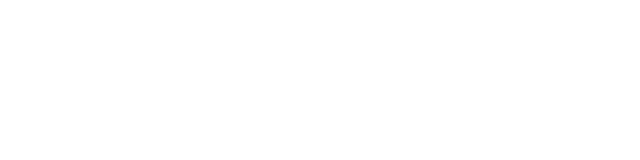
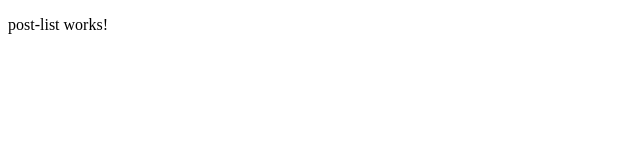
Before and after one commit to tucosc484/Assignment-4-Solution, an Angular app: page / in a window 1280 px wide. Shown: the top 160 px of the page, without its empty margins (0-640 px from the left). Built offline with nearby package versions, Linux system fonts and the light colour scheme.

Commit message:
:construction: Scaffold PostListComponent

```diff
--- a/src/app/app-routing.module.ts
+++ b/src/app/app-routing.module.ts
@@ -1,7 +1,10 @@
 import { NgModule } from '@angular/core';
 import { Routes, RouterModule } from '@angular/router';
+import { PostListComponent } from './post-list/post-list.component';
 
-const routes: Routes = [];
+const routes: Routes = [
+  { path: '**', component: PostListComponent },
+];
 
 @NgModule({
   imports: [RouterModule.forRoot(routes)],
--- a/src/app/app.module.ts
+++ b/src/app/app.module.ts
@@ -3,10 +3,12 @@
 
 import { AppRoutingModule } from './app-routing.module';
 import { AppComponent } from './app.component';
+import { PostListComponent } from './post-list/post-list.component';
 
 @NgModule({
   declarations: [
-    AppComponent
+    AppComponent,
+    PostListComponent
   ],
   imports: [
     BrowserModule,
--- /dev/null
+++ b/src/app/post-list/post-list.component.html
@@ -0,0 +1,3 @@
+<p>
+  post-list works!
+</p>
--- /dev/null
+++ b/src/app/post-list/post-list.component.ts
@@ -0,0 +1,15 @@
+import { Component, OnInit } from '@angular/core';
+
+@Component({
+  selector: 'app-post-list',
+  templateUrl: './post-list.component.html',
+  styleUrls: ['./post-list.component.scss']
+})
+export class PostListComponent implements OnInit {
+
+  constructor() { }
+
+  ngOnInit() {
+  }
+
+}
```
Also changed, not shown: src/app/post-list/post-list.component.scss (added).
